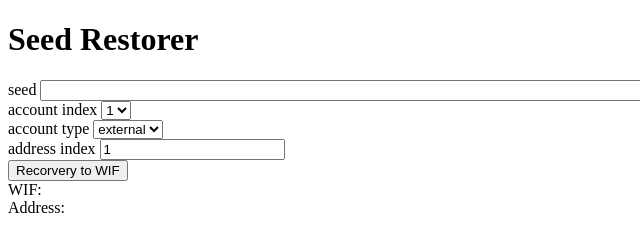
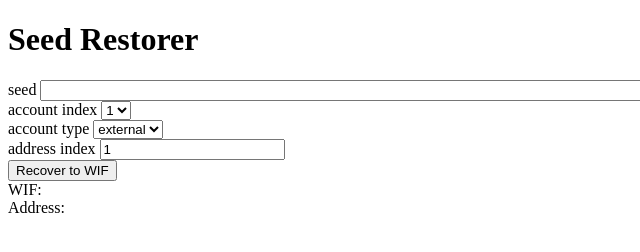
Before and after one commit to yuanyu90221/recover_seed, a browser extension: page index.html in a window 1280 px wide. Shown: the full height of the page, 0-640 px from the left. Drawn offline with Linux system fonts and the light colour scheme.

Commit message:
modify button string

```diff
--- a/index.html
+++ b/index.html
@@ -39,7 +39,7 @@
       <input type="number" name="addressIndex" min="1"/>
     </div>
     <div class="button">
-      <button>Recorvery to WIF</button>
+      <button>Recover to WIF</button>
     </div>
     <div>WIF:</div>
     <div class="wif">
```
